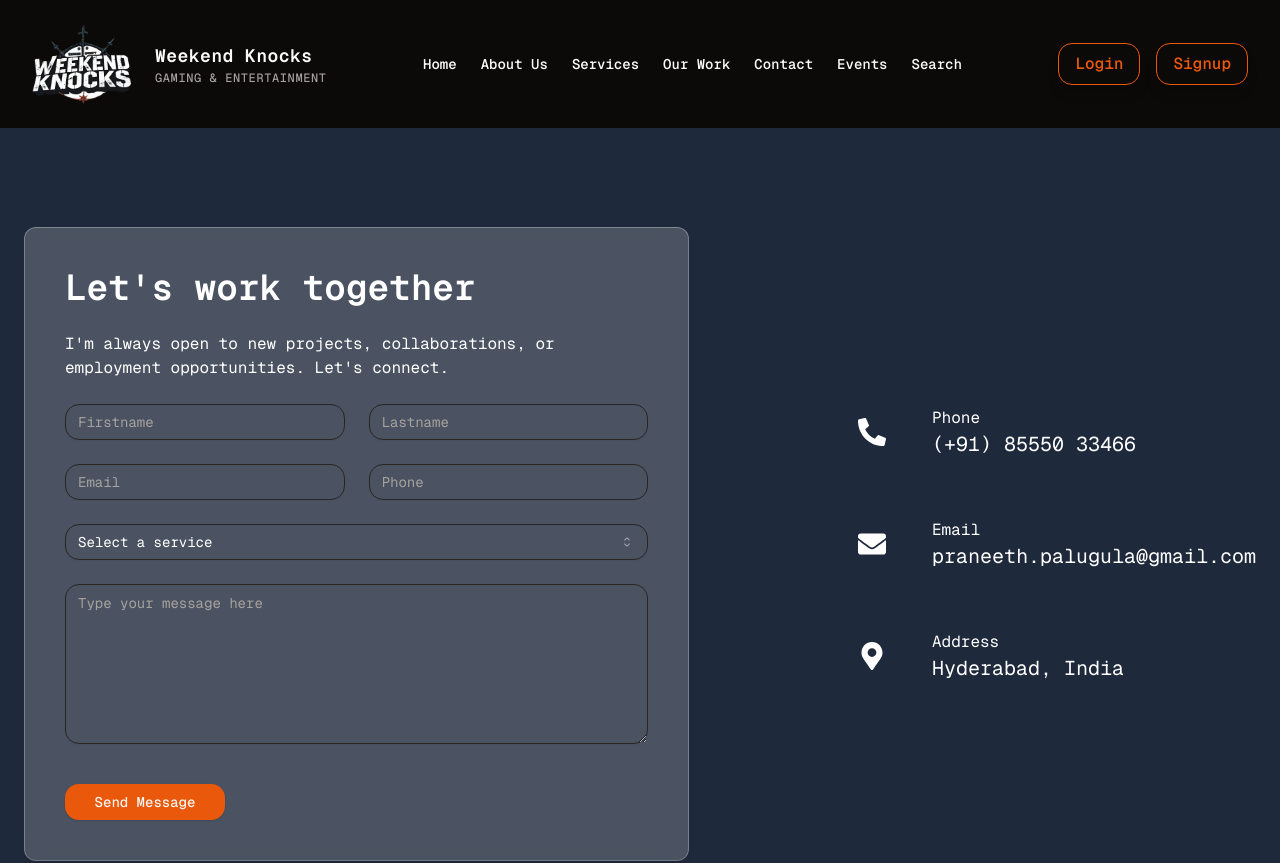
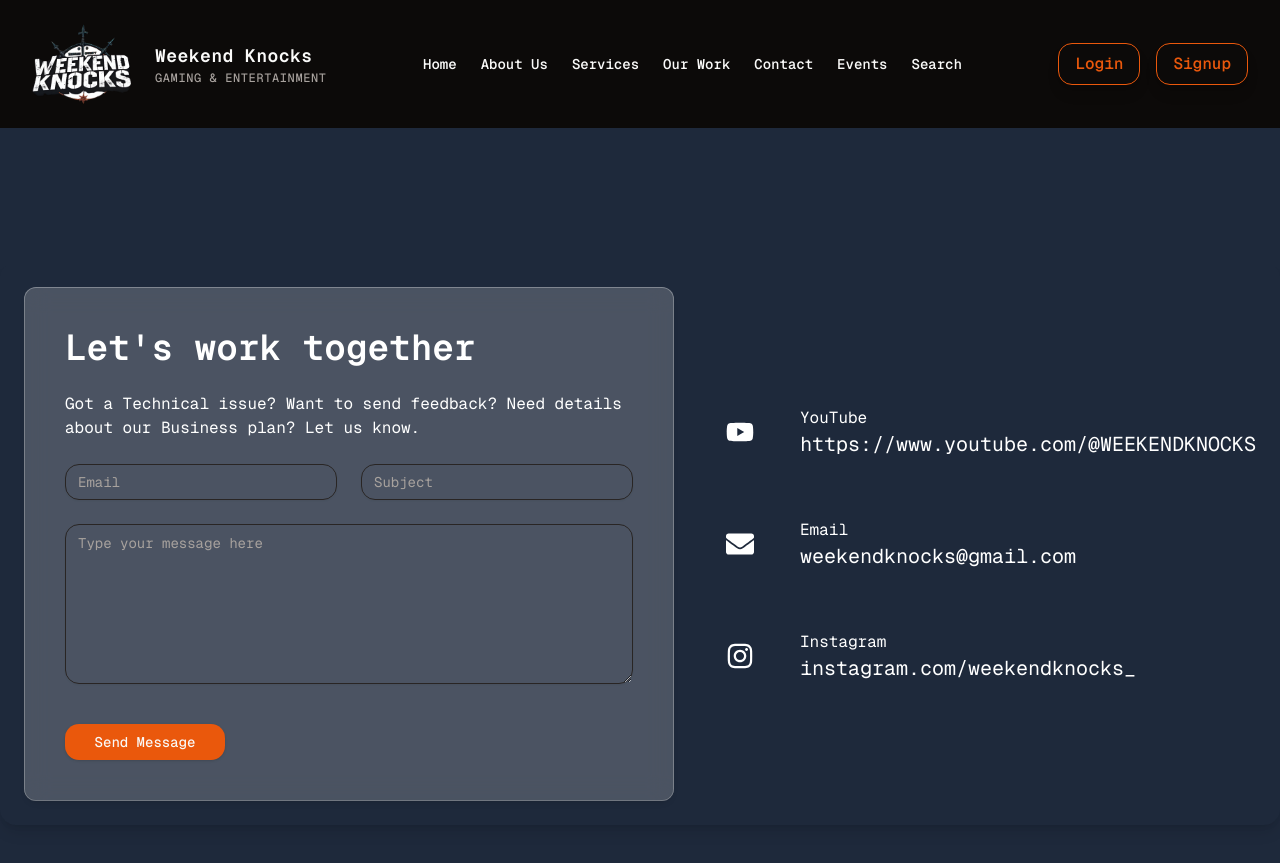
Before and after one commit to Praneeth-2602/Weekend_Knocks, a Next.js app: page /contact in a window 1280 px wide. Shown: the top 863 px of the page. Built offline with nearby package versions, Linux system fonts and the light colour scheme.

Commit message:
Contact Page

```diff
--- a/app/contact/page.tsx
+++ b/app/contact/page.tsx
@@ -3,7 +3,6 @@
 import { Button } from "@/components/ui/button";
 import { Input } from "@/components/ui/input";
 import { Textarea } from "@/components/ui/textarea";
-import { FaPhoneAlt, FaEnvelope, FaMapMarkerAlt } from 'react-icons/fa';
 import {
     Select,
     SelectContent,
@@ -15,22 +14,23 @@ import {
 } from "@/components/ui/select";
 import Navbar from "@/components/Navbar";
 import Footer from "@/components/Footer";
+import { FaEnvelope, FaYoutube, FaInstagram } from 'react-icons/fa';
 
 const info = [
     {
-        icon: <FaPhoneAlt />,
-        title: 'Phone',
-        text: '(+91) 85550 33466'
+        icon: <FaYoutube />,
+        title: 'YouTube',
+        text: 'https://www.youtube.com/@WEEKENDKNOCKS'
     },
     {
         icon: <FaEnvelope />,
         title: 'Email',
-        text: 'praneeth.palugula@gmail.com'
+        text: 'weekendknocks@gmail.com'
     },
     {
-        icon: <FaMapMarkerAlt />,
-        title: 'Address',
-        text: 'Hyderabad, India'
+        icon: <FaInstagram />,
+        title: 'Instagram',
+        text: 'instagram.com/weekendknocks_'
     }
 ];
 
@@ -46,29 +46,14 @@ function Contact() {
                             <form className="flex flex-col gap-6 p-10 bg-[var(--color-secondary-bg)] rounded-xl shadow-md transition-all duration-300">
                                 <h3 className="text-4xl text-[var(--color-accent)] font-bold">Let's work together</h3>
                                 <p className="text-[var(--color-text-muted)]">
-                                    I'm always open to new projects, collaborations, or employment opportunities. Let's connect.
-                                </p>
+                                    Got a Technical issue? Want to send feedback? Need details about our Business plan? Let us know.                                         </p>
                                 {/* Input Fields */}
                                 <div className="grid grid-cols-1 md:grid-cols-2 gap-6">
-                                    <Input type="text" placeholder="Firstname" />
-                                    <Input type="text" placeholder="Lastname" />
+
                                     <Input type="email" placeholder="Email" />
-                                    <Input type="tel" placeholder="Phone" />
+                                    <Input type="text" placeholder="Subject" />
                                 </div>
-                                {/* Service Select */}
-                                <Select>
-                                    <SelectTrigger className="w-full">
-                                        <SelectValue placeholder="Select a service" />
-                                    </SelectTrigger>
-                                    <SelectContent>
-                                        <SelectGroup>
-                                            <SelectLabel>Select a service</SelectLabel>
-                                            <SelectItem value="est">Web Development</SelectItem>
-                                            <SelectItem value="cst">UI/UX Design</SelectItem>
-                                            <SelectItem value="mst">Logo Design</SelectItem>
-                                        </SelectGroup>
-                                    </SelectContent>
-                                </Select>
+
                                 {/* Message Textarea */}
                                 <Textarea className="h-40" placeholder="Type your message here" />
                                 {/* Send Button */}
```
